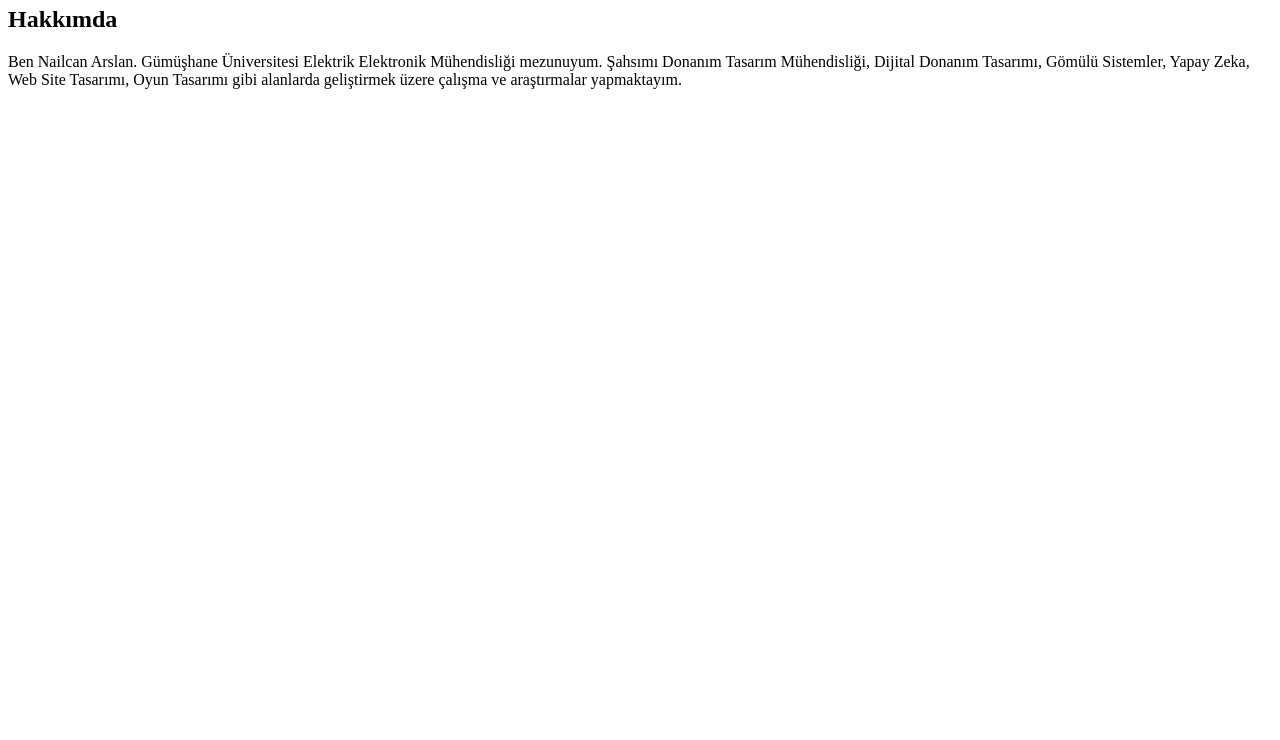
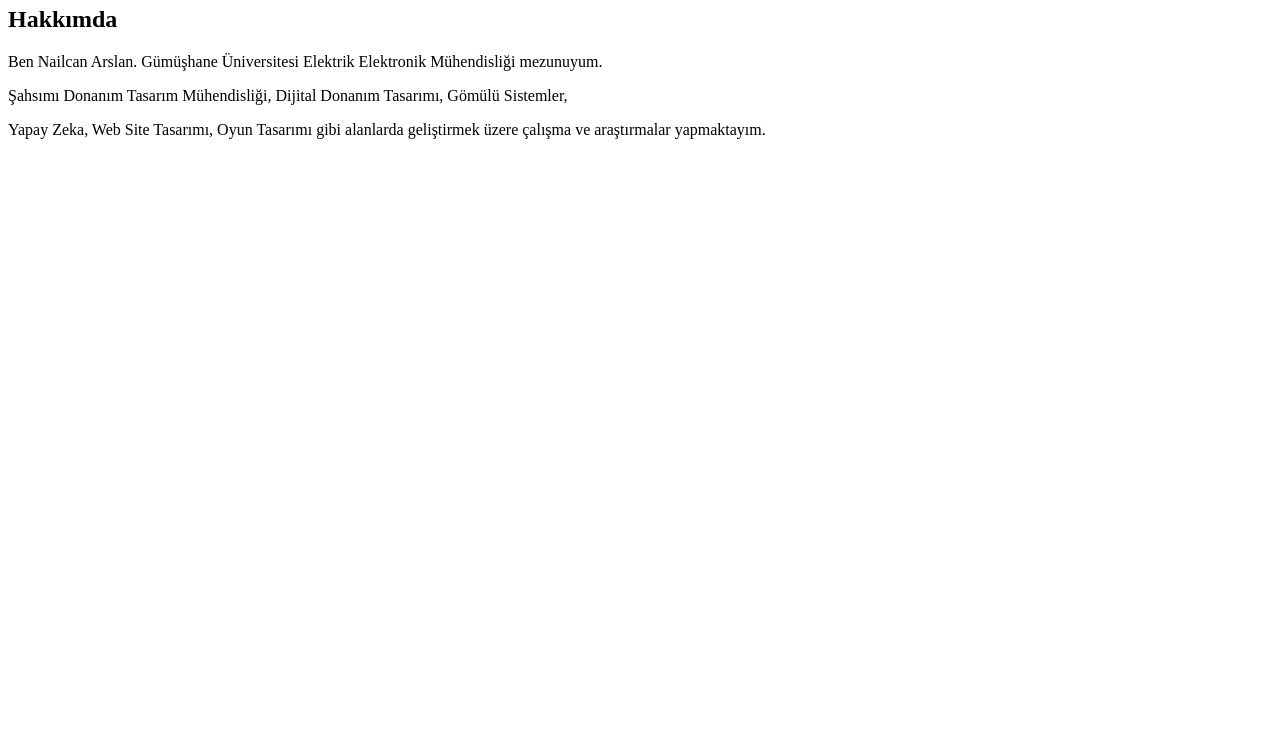
Before and after one commit to NailcanArslan/kodluyoruzilkrepo, a plain HTML site: page index.html in a window 1280 px wide. Shown: the part 60-800 px from the top of the page. Drawn offline with Linux system fonts and the light colour scheme.

Commit message:
html dosyasında değişiklik yapıldı.

```diff
--- a/index.html
+++ b/index.html
@@ -1,5 +1,7 @@
 <h1>Nailcan ARSLAN</h1>
 <h2>Hakkımda</h2>
-<p>Ben Nailcan Arslan. Gümüşhane Üniversitesi Elektrik Elektronik Mühendisliği mezunuyum. Şahsımı Donanım Tasarım Mühendisliği, Dijital Donanım Tasarımı, Gömülü Sistemler, Yapay Zeka, Web Site Tasarımı, Oyun Tasarımı gibi alanlarda geliştirmek üzere çalışma ve araştırmalar yapmaktayım.</p>
+<p>Ben Nailcan Arslan. Gümüşhane Üniversitesi Elektrik Elektronik Mühendisliği mezunuyum. </p>
+<p>Şahsımı Donanım Tasarım Mühendisliği, Dijital Donanım Tasarımı, Gömülü Sistemler, </p>
+<p>Yapay Zeka, Web Site Tasarımı, Oyun Tasarımı gibi alanlarda geliştirmek üzere çalışma ve araştırmalar yapmaktayım.</p>
 <!-- control+ö -->
 <!-- analog -->
```
